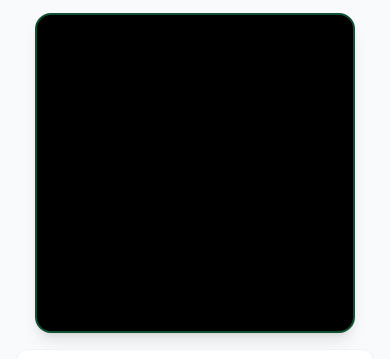
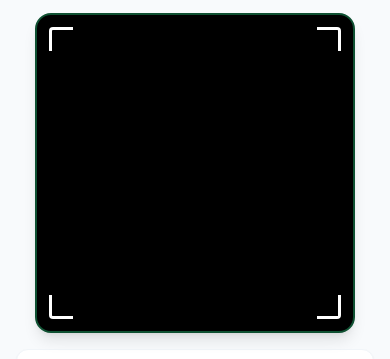
Before and after one commit to azzahrolocare/presensites, a plain HTML site: page index.html in a window 390 px wide. Shown: the part 213-572 px from the top of the page. Drawn offline with nearby package versions, Linux system fonts and the light colour scheme; some packages are replaced by stand-ins of ours; a script that the page names is missing; a web font is replaced by a local one.

Commit message:
Update index.html

```diff
--- a/index.html
+++ b/index.html
@@ -108,6 +108,21 @@
 
         /* Bottom Nav Styling (1 Klik & Bentuk Kotak Sudut Lengkung/rounded-xl) */
         .nav-it.active .ic-wrap { background-color: #D4AF37; color: #0F5132; }
+
+        /* Siku-siku Putih di 4 Sudut Scanner */
+        .corner-bracket {
+            position: absolute;
+            width: 24px;
+            height: 24px;
+            border-color: #ffffff;
+            border-style: solid;
+            z-index: 20;
+            pointer-events: none;
+        }
+        .corner-tl { top: 12px; left: 12px; border-width: 3px 0 0 3px; border-top-left-radius: 4px; }
+        .corner-tr { top: 12px; right: 12px; border-width: 3px 3px 0 0; border-top-right-radius: 4px; }
+        .corner-bl { bottom: 12px; left: 12px; border-width: 0 0 3px 3px; border-bottom-left-radius: 4px; }
+        .corner-br { bottom: 12px; right: 12px; border-width: 0 3px 3px 0; border-bottom-right-radius: 4px; }
     </style>
 </head>
 <body id="mainBody" class="bg-[#f8fafc] min-h-screen text-gray-800 antialiased flex flex-col justify-between overflow-x-hidden" onclick="onBodyClick()">
@@ -180,8 +195,14 @@
           </select>
         </div>
 
-        <!-- SCANNER BOX (PERSEGI 1:1) -->
+        <!-- SCANNER BOX (PERSEGI 1:1 DENGAN SIKU-SIKU PUTIH DI SUDUT) -->
         <div class="w-full max-w-[320px] aspect-square rounded-2xl overflow-hidden border-2 border-emerald-deep shadow-lg bg-black relative flex items-center justify-center">
+          <!-- Siku-siku Putih -->
+          <div class="corner-bracket corner-tl"></div>
+          <div class="corner-bracket corner-tr"></div>
+          <div class="corner-bracket corner-bl"></div>
+          <div class="corner-bracket corner-br"></div>
+
           <div id="reader" class="w-full h-full absolute inset-0"></div>
           <div id="selection-overlay" class="absolute inset-0 bg-black/90 z-[100] hidden flex-col items-center justify-center gap-2 p-4"></div>
         </div>
```
